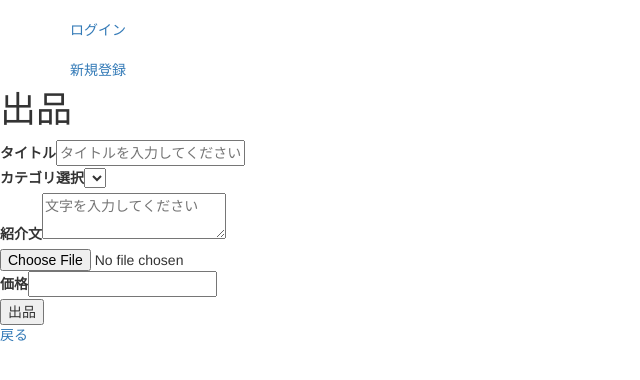
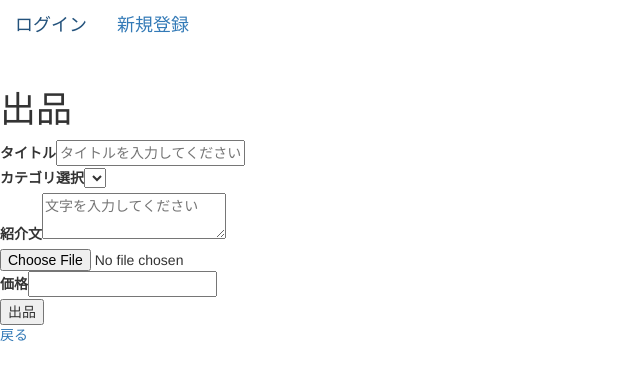
Before and after one commit to katoakira/cakephp_webapp2, a CakePHP app: the page made by app/View/Posts/add.ctp in a window 1280 px wide. Shown: the top 380 px of the page, without its empty margins (0-640 px from the left). Run offline with PHP 8.4 and a stand-in for CakePHP, Linux system fonts and the light colour scheme; the template is opened without the code that fills it, so the values that code supplies are empty; form fields are guessed from the names that the template uses; some libraries are stand-ins or nearby versions.

Commit message:
Revised a Little

```diff
--- a/app/View/Layouts/default.ctp
+++ b/app/View/Layouts/default.ctp
@@ -40,33 +40,31 @@
 	<div id="container">
 		<div id="header">
            <nav class="navbar navbar-fixed-top">
-                <div id="navbar-inner">
-                    <div class="container">
+                <div id="navbar-header">
                     <?php
                         if($user) {
                             echo $this->Html->link(
                                 'ログアウト',
                                  array('controller' => 'users', 'action' => 'logout'),
-                                 array('class' => 'navbar active' )
+                                 array('class' => 'navbar-brand')
                              );
-                            echo "<div class='navbar active'>";
+                            echo "<div class='navbar-brand'>";
                             echo sprintf("ようこそ %s さん", $user['username']);
                             echo "</div>";
                         } else {
                             echo $this->Html->link(
                                 'ログイン',
                                  array('controller' => 'users', 'action' => 'login'),
-                                 array('class' => 'navbar active')
+                                 array('class' => 'navbar-brand')
                             );
                             echo $this->Html->link(
                                 '新規登録',
                                 array('controller' => 'users', 'action' => 'add'),
-                                array('class' => 'navbar active')
+                                array('class' => 'navbar-brand')
                             );
                         }
                     echo "<br />";
                     ?>
-                    </div>
                 </div>
             </nav>
 
```
